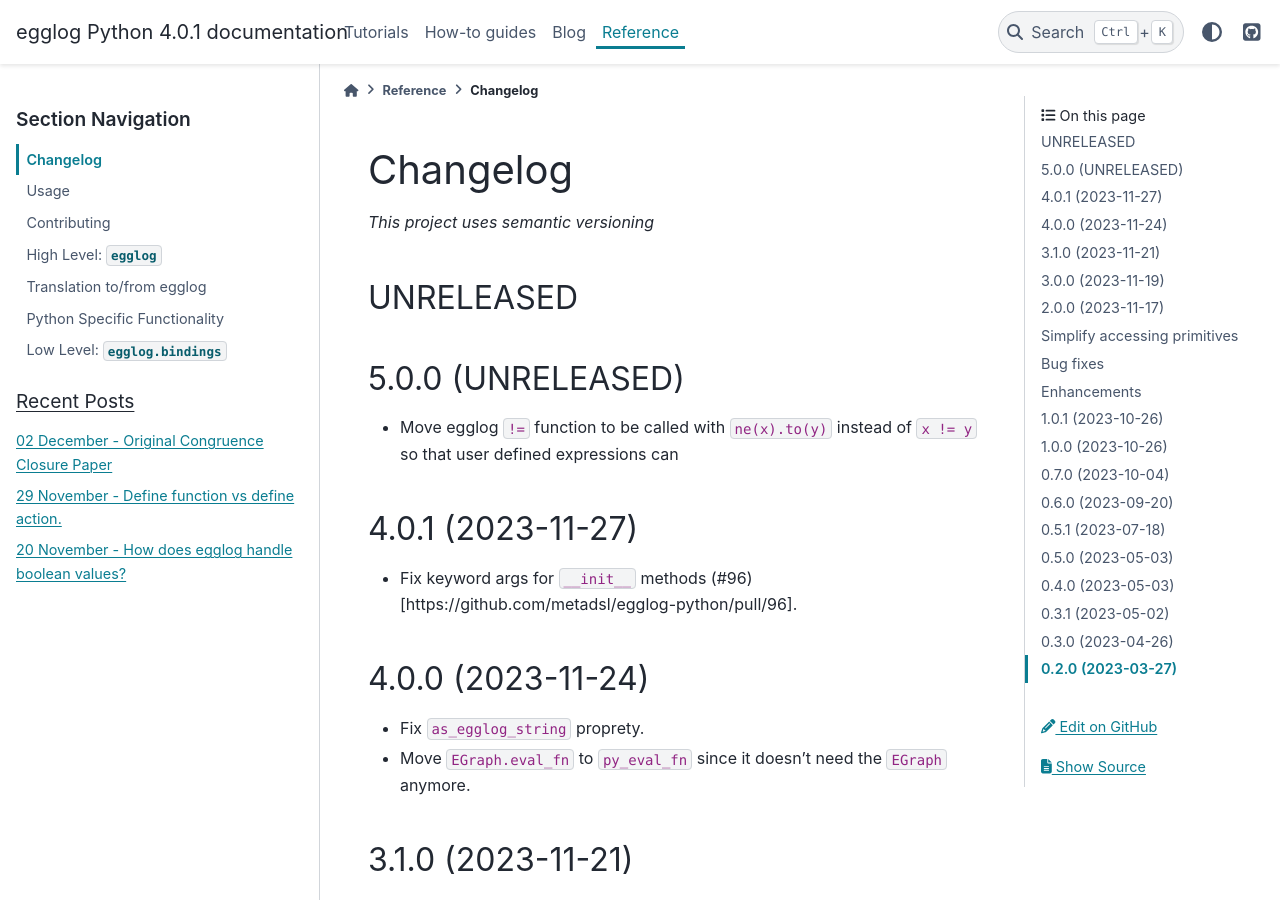
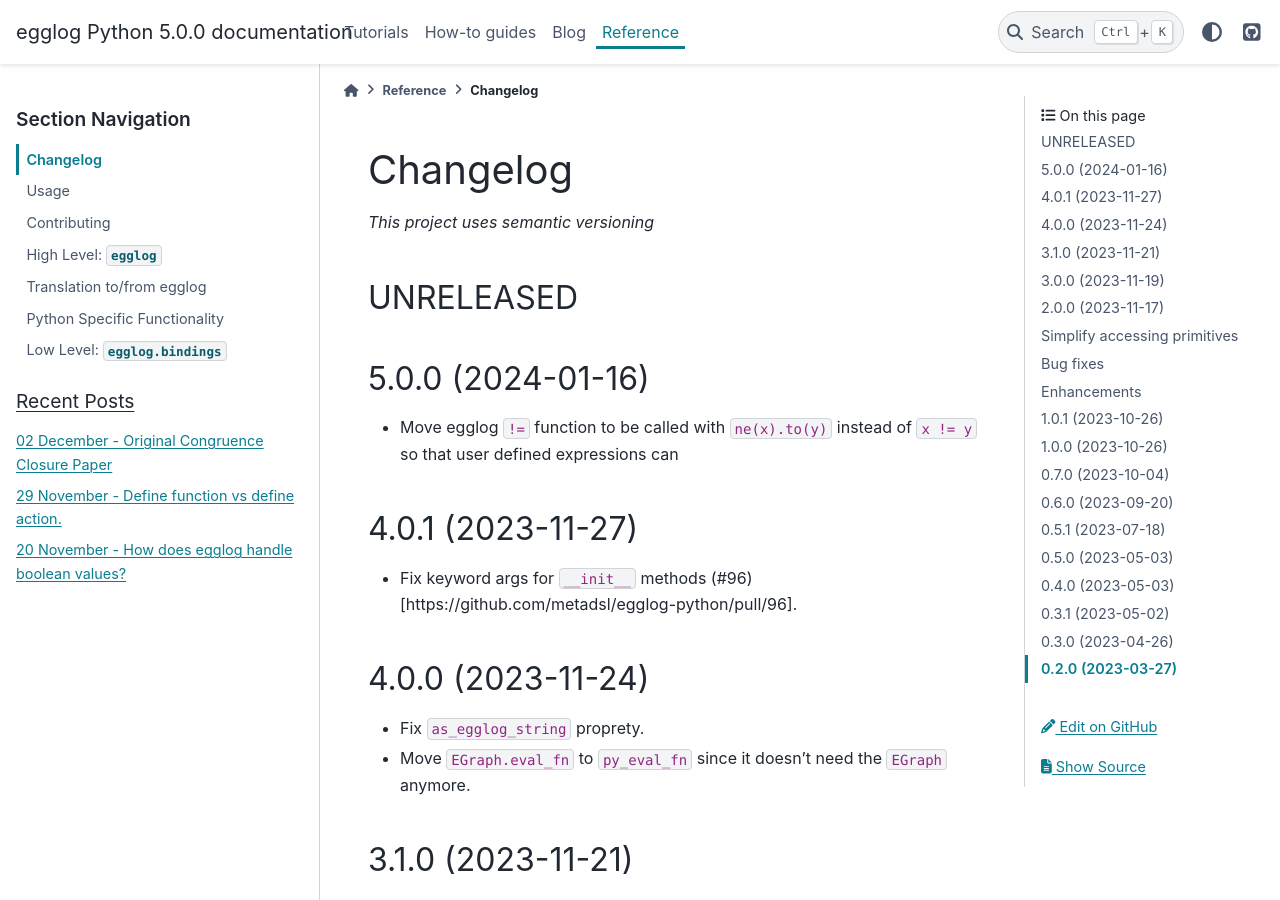
Before and after one commit to egraphs-good/egglog-python, a Sphinx documentation site: the page built from docs/changelog.md, in a window 1280 px wide and 900 px high. Built offline with Sphinx 7.4.7 and the PyData theme 0.15.4, drawn with Linux system fonts in a browser that asks for light colours; pages that are not in the unit, such as notebooks, are missing from menus; comment, search, counter and statistics services are not loaded; the version number is read from the project's files by our own code.

Commit message:
5.0.0 version bump

```diff
--- a/Cargo.toml
+++ b/Cargo.toml
@@ -1,6 +1,6 @@
 [package]
 name = "egglog-python"
-version = "4.0.1"
+version = "5.0.0"
 edition = "2021"
 
 # See more keys and their definitions at https://doc.rust-lang.org/cargo/reference/manifest.html
--- a/docs/changelog.md
+++ b/docs/changelog.md
@@ -4,7 +4,7 @@ _This project uses semantic versioning_
 
 ## UNRELEASED
 
-## 5.0.0 (UNRELEASED)
+## 5.0.0 (2024-01-16)
 
 - Move egglog `!=` function to be called with `ne(x).to(y)` instead of `x != y` so that user defined expressions
   can
```
